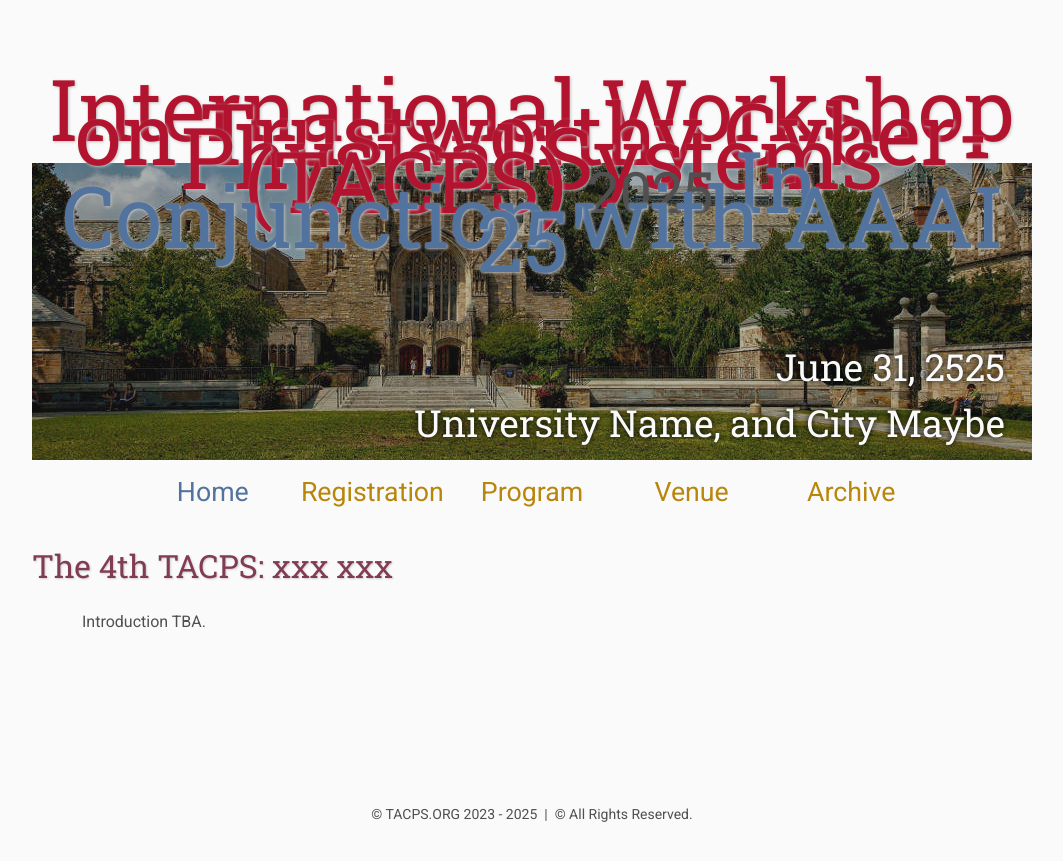
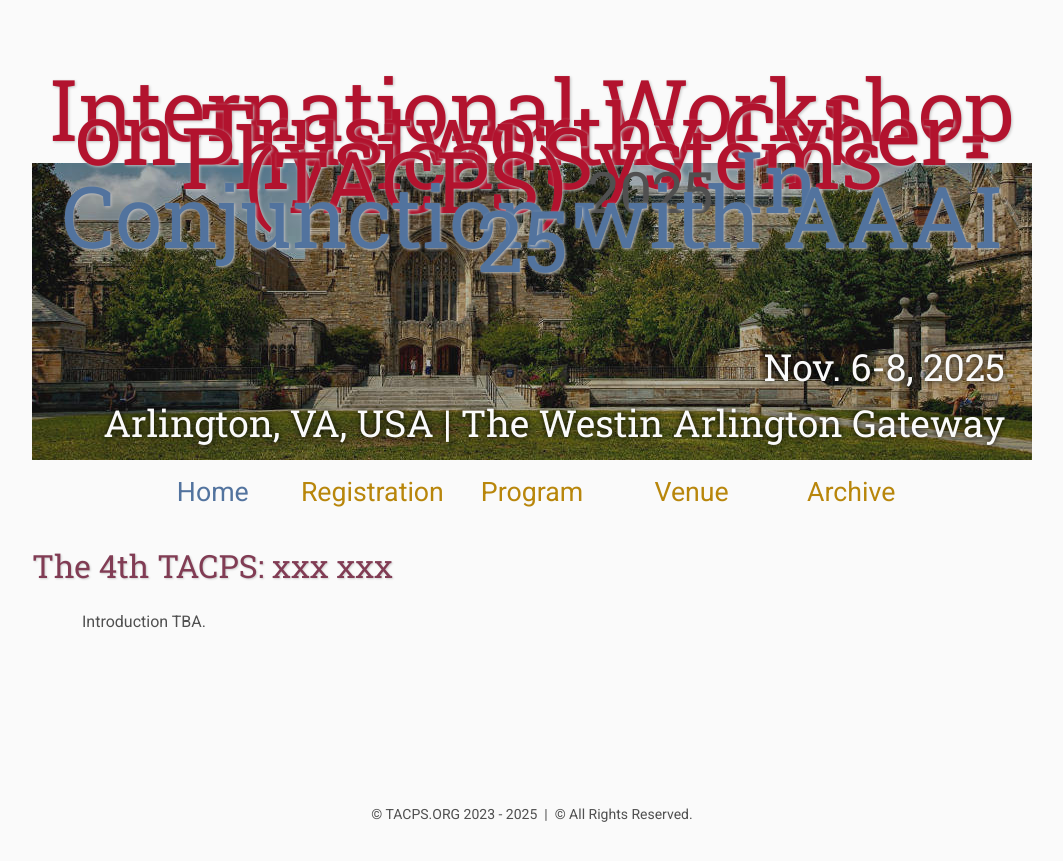
Before and after one commit to ITSEG-MQ/tacps, a Jekyll site: the page built from index.html, in a window 1280 px wide. Shown: the top 861 px of the page, without its empty margins (108-1171 px from the left). Built offline with Jekyll 4.4.1, drawn with Linux system fonts in a browser that asks for light colours.

Commit message:
Update header.html

```diff
--- a/_includes/header.html
+++ b/_includes/header.html
@@ -7,7 +7,7 @@
     <span class="title2">In Conjunction with AAAI 25'</span>
   </div>
   <div class="bottom-right">
-    June 31, 2525 <br> University Name, and City Maybe
+    Nov. 6-8, 2025 <br> Arlington, VA, USA | The Westin Arlington Gateway
   </div>
 </div>
 
```
